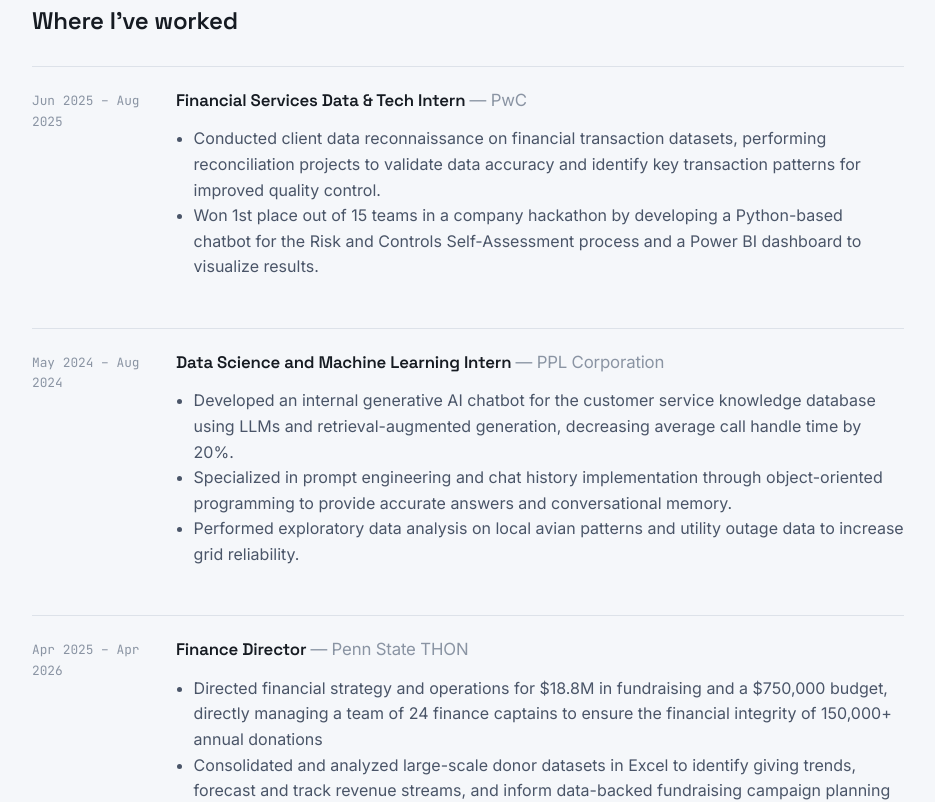
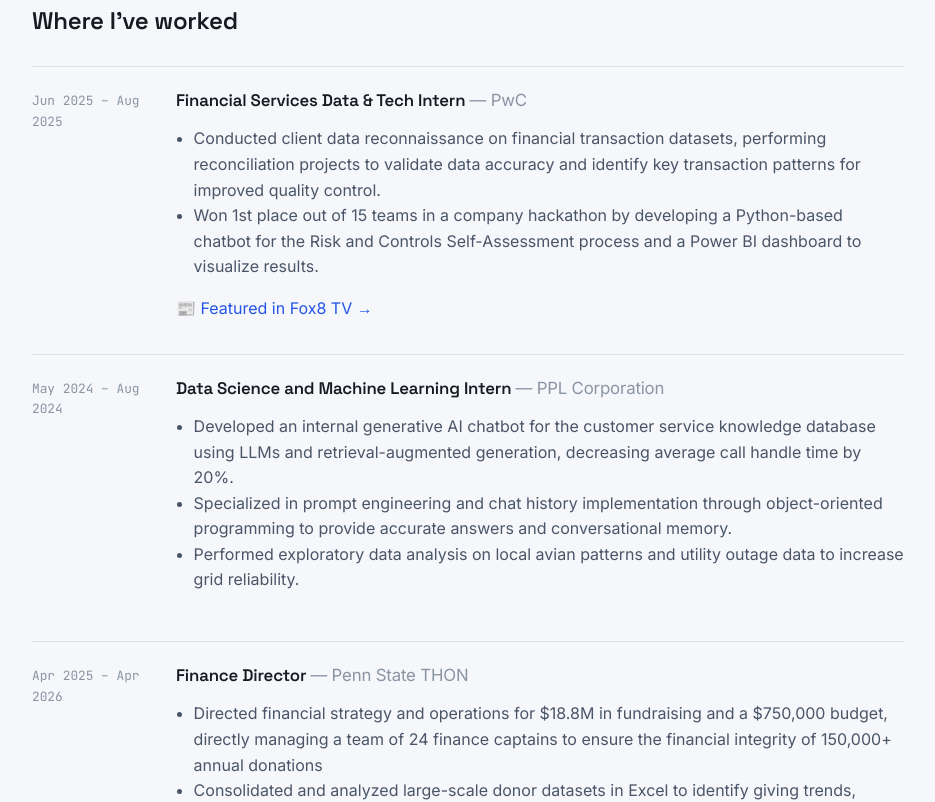
Before and after one commit to Areea-Rahman/Portfolio-Site, a React (Vite) app: page / in a window 1280 px wide. Shown: the part 4464-5266 px from the top of the page, without its empty margins (172-1107 px from the left). Built offline with nearby package versions, Linux system fonts and the light colour scheme.

Commit message:
Update Experience.jsx

```diff
--- a/src/components/Experience.jsx
+++ b/src/components/Experience.jsx
@@ -20,6 +20,11 @@
                     <li key={i}>{b}</li>
                   ))}
                 </ul>
+                {e.press && (
+                  <a className="press-link" href={e.press.url} target="_blank" rel="noreferrer">
+                  📰 {e.press.label} →
+                  </a>
+                  )}
               </div>
             </div>
           ))}
```
